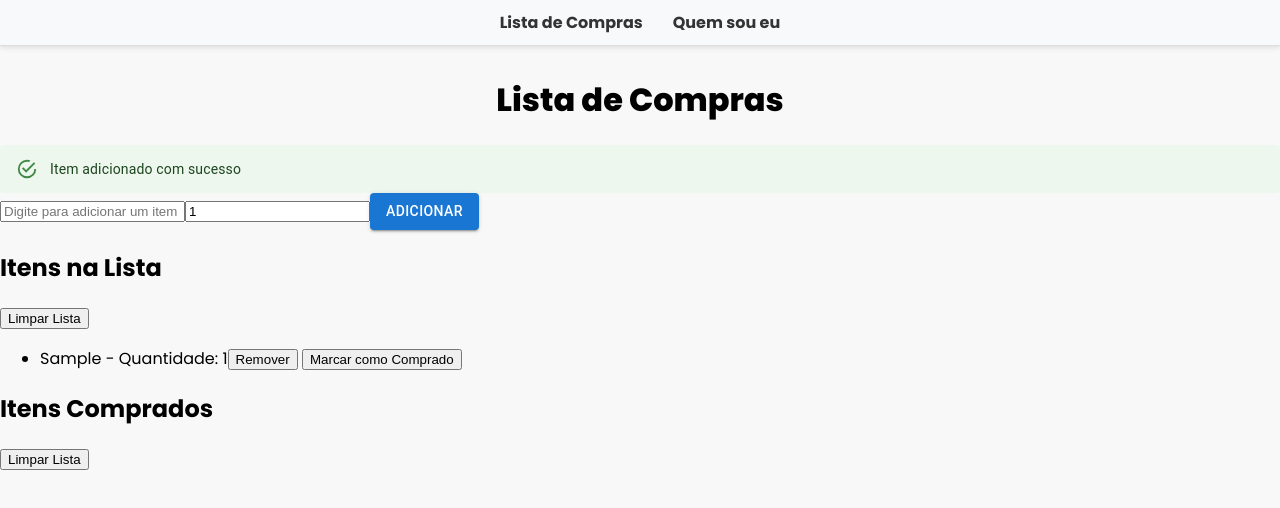
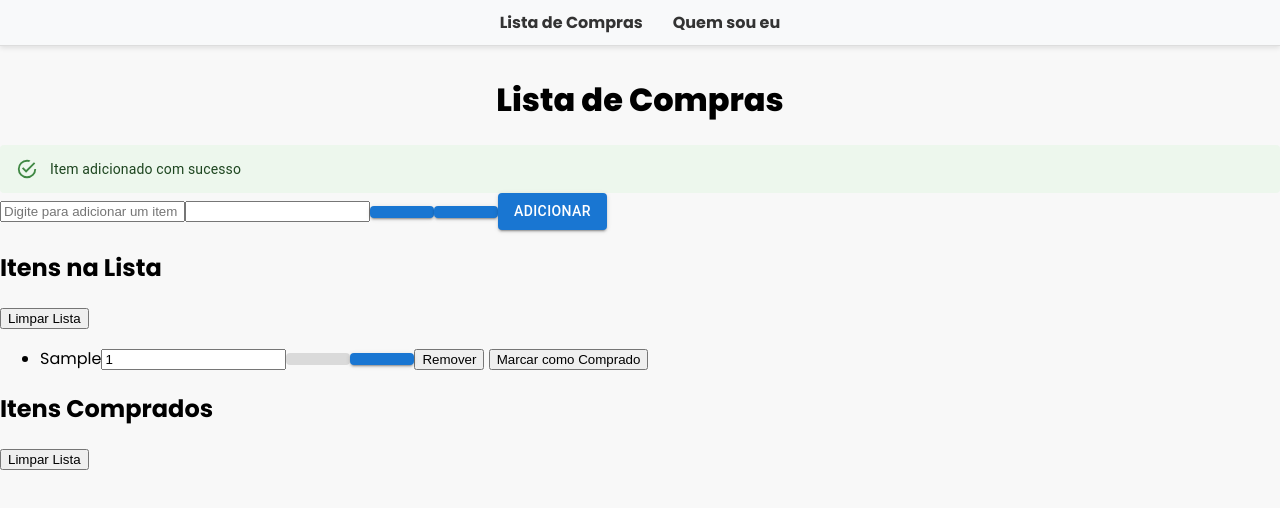
Before and after one commit to vh-mendes/shoppingList, a React (Vite) app: page / in a window 1280 px wide. Both pictures are taken after typing "Sample" into the empty fields and a click on the button "ADICIONAR". Shown: the top 508 px of the page. Built offline with nearby package versions, Linux system fonts and the light colour scheme.

Commit message:
Adicionando novas funcionalidades na lista

```diff
--- a/src/components/ShoppingList.tsx
+++ b/src/components/ShoppingList.tsx
@@ -2,11 +2,10 @@ import { useState } from "react";
 import Alert from "@mui/material/Alert";
 import { Button } from "@mui/material";
 
-
-export function ShoppingList(){
-  const [items, setItems] = useState<{ id: number; nome: string; quantidade: number; comprado: boolean; }[]>(
-    []
-  ); //Armazeno os itens da lista
+export function ShoppingList() {
+  const [items, setItems] = useState<
+    { id: number; nome: string; quantidade: number; comprado: boolean }[]
+  >([]); //Armazeno os itens da lista
   const [newItem, setNewItem] = useState<string>("");
   const [newQuantity, setNewQuantity] = useState<number>(1);
   const [error, setError] = useState<string>("");
@@ -25,8 +24,9 @@ export function ShoppingList(){
     //Remove todos os itens da lista de não comprados
     if (itemsNaoComprados.length > 0) {
       setItems(items.filter((item) => item.comprado));
-        setSucess ("Lista limpa com sucesso");
-      } else { //Se não houver itens não comprados, exibe o erro
+      setSucess("Lista limpa com sucesso");
+    } else {
+      //Se não houver itens não comprados, exibe o erro
       setError("Não há itens na lista para remover");
       //setTimeout(() => setError(""), 2000); // Limpa a mensagem de erro após 3 segundos
     }
@@ -38,17 +38,20 @@ export function ShoppingList(){
     //Remove todos os itens da lista de não comprados
     if (itemsComprados.length > 0) {
       setItems(items.filter((item) => !item.comprado));
-      setSucess ("Lista limpa com sucesso");
-    } else { //Se não houver itens comprados, exibe o erro
+      setSucess("Lista limpa com sucesso");
+    } else {
+      //Se não houver itens comprados, exibe o erro
       setError("Não há itens na lista para remover");
       //setTimeout(() => setError(""), 2000); // Limpa a mensagem de erro após 3 segundos
     }
   };
 
   const ItemComprado = (id: number) => {
-    setItems(items.map(item  =>
+    setItems(
+      items.map((item) =>
         item.id === id ? { ...item, comprado: !item.comprado } : item
-  )); //Marca o item como comprado
+      )
+    ); //Marca o item como comprado
   };
 
   const AddItem = () => {
@@ -66,12 +69,34 @@ export function ShoppingList(){
       //setTimeout(() => setError(""), 2000); // Limpa a mensagem de erro após 3 segundos
       return; //Se a quantidade for zero, não adiciona e aborta
     }
-    setItems([...items, { id: Date.now(), nome: newItem, quantidade: newQuantity, comprado: false }]); //Adiciona o item na lista
+
+    if (newQuantity < 0) {
+      setError("A quantidade não pode ser negativa");
+      //setTimeout(() => setError(""), 2000); // Limpa a mensagem de erro após 3 segundos
+      return; //Se a quantidade for negativa, não adiciona e aborta
+    }
+
+
+    setItems([
+      ...items,
+      {
+        id: Date.now(),
+        nome: newItem,
+        quantidade: newQuantity,
+        comprado: false,
+      },
+    ]); //Adiciona o item na lista
     setNewItem(""); //Reseta o campo de nome para o padrão
-    setNewQuantity(1); //Reseta o campo de quantidade para o padrão
+    setNewQuantity(0); //Reseta o campo de quantidade para o padrão
     setSucess("Item adicionado com sucesso"); //Reseta o campo de erro para o padrão
     //setTimeout(() => setSucess(""), 2000); // Limpa a mensagem de sucesso após 3 segundos
   };
+
+  // Para aumentar e diminuir a quantidade do novo item
+  const buttonIncrement = () => {
+    setNewQuantity(newQuantity + 1);
+  };
+  const buttonDecrement = () => setNewQuantity((prev) => Math.max(1, prev - 1));
 
   return (
     <div>
@@ -87,16 +112,42 @@ export function ShoppingList(){
       />
       <input
         type="number"
-        value={newQuantity}
+        value={newQuantity === 0 ? "" : newQuantity} // Se for 0, fica vazio
         onChange={(e) => setNewQuantity(Number(e.target.value))}
-        min="1"
+        min="0"
       />
-      <Button variant="contained" color="primary" onClick={AddItem}>Adicionar</Button>
-      <h2>Itens na Lista</h2><button onClick={RemoveList}>Limpar Lista</button>
+      <Button
+        variant="contained"
+        onClick={buttonDecrement}
+        color={newQuantity === 1 ? "secondary" : "primary"}
+        disabled={newQuantity === 1}
+      ></Button>
+      <Button
+        variant="contained"
+        color="primary"
+        onClick={buttonIncrement}
+      ></Button>
+      <Button variant="contained" color="primary" onClick={AddItem}>
+        Adicionar
+      </Button>
+      <h2>Itens na Lista</h2>
+      <button onClick={RemoveList}>Limpar Lista</button>
       <ul>
         {itemsNaoComprados.map((item, id) => (
           <li key={id}>
-            {item.nome} - Quantidade: {item.quantidade}
+            {item.nome}
+            <input type="number" value={item.quantidade}></input>
+            <Button
+              variant="contained"
+              onClick={buttonDecrement}
+              color={item.quantidade === 1 ? "secondary" : "primary"}
+              disabled={item.quantidade === 1}
+            ></Button>
+            <Button
+              variant="contained"
+              color="primary"
+              onClick={buttonIncrement}
+            ></Button>
             <button onClick={() => RemoveItem(item.id)}>Remover</button>{" "}
             <button onClick={() => ItemComprado(item.id)}>
               {item.comprado ? "Desmarcar" : "Marcar como Comprado"}
@@ -106,13 +157,16 @@ export function ShoppingList(){
         ))}
       </ul>
 
-      <h2>Itens Comprados</h2><button onClick={RemoveListComprado}>Limpar Lista</button>
+      <h2>Itens Comprados</h2>
+      <button onClick={RemoveListComprado}>Limpar Lista</button>
       <ul>
         {itemsComprados.map((item, id) => (
           <li key={id}>
             {item.nome} - Quantidade: {item.quantidade}
             <button onClick={() => RemoveItem(item.id)}>Remover</button>{" "}
-            <button onClick={() => ItemComprado(item.id)}>{item.comprado ? "Desmarcar" : "Marcar como Comprado"}</button>
+            <button onClick={() => ItemComprado(item.id)}>
+              {item.comprado ? "Desmarcar" : "Marcar como Comprado"}
+            </button>
           </li>
         ))}
       </ul>
```
Lines whose indentation alone changed are shown as unchanged.
